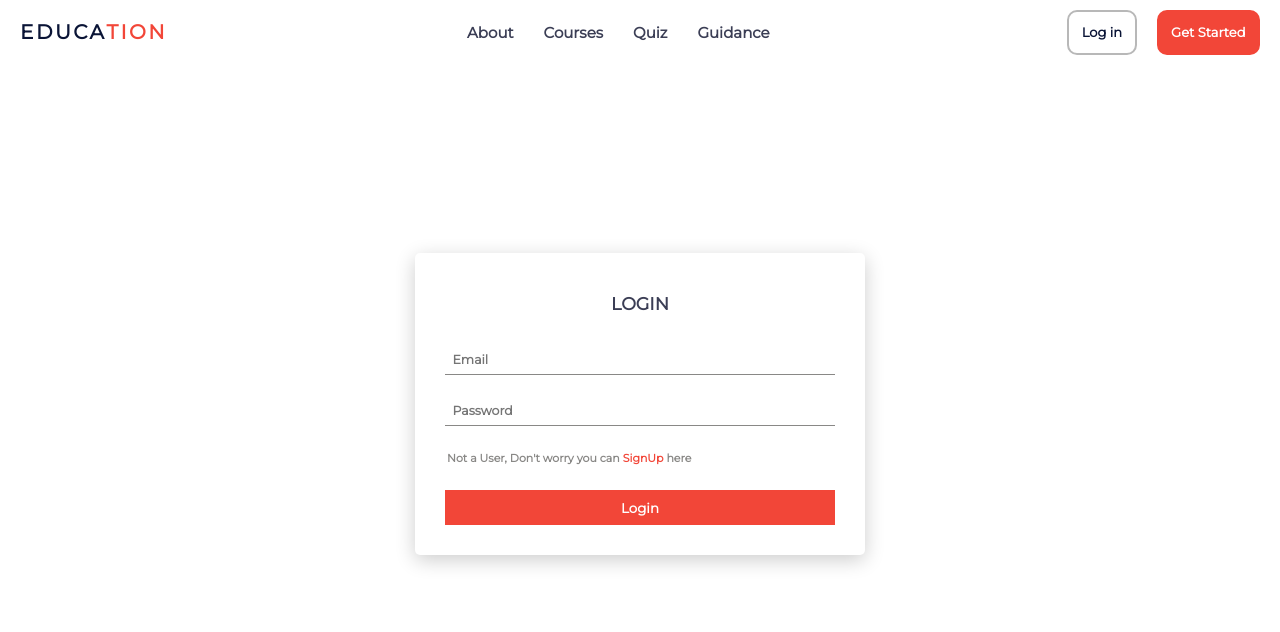
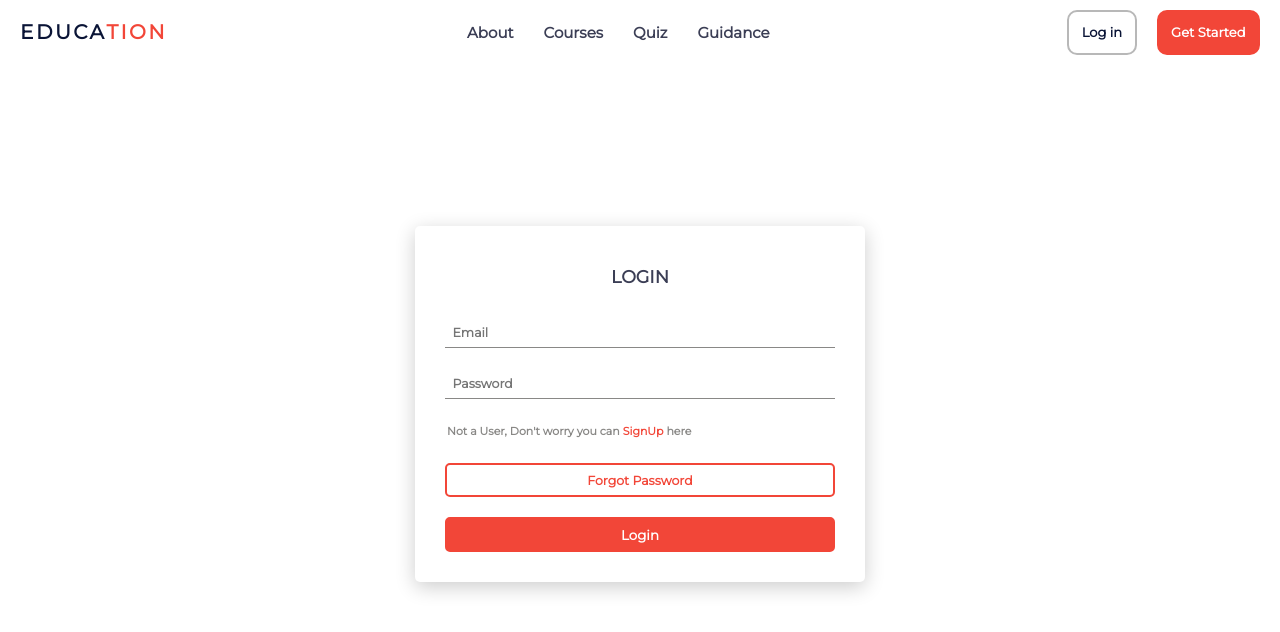
Before and after one commit to Akshima-Ghai/OneEducationalWebsiteForAll, a React (Create React App) app: page /login in a window 1280 px wide. Shown: the top 632 px of the page. Built offline with nearby package versions, Linux system fonts and the light colour scheme.

Commit message:
Added Forgot Button

```diff
--- a/src/pages/Auth/Login/Login.css
+++ b/src/pages/Auth/Login/Login.css
@@ -24,6 +24,7 @@
     font-weight: bold;
     border: none;
     outline: none;
+    border-radius: 5px;
     font-family: inherit;
     cursor: pointer;
     border: 2px solid #f24638;
@@ -33,6 +34,22 @@
 .login__form--button:hover {
     background-color: white;
     color: #f24638;
+}
+
+.login__forgot--button a{
+    display: block;
+    text-align: center;
+    text-decoration: none;
+    font-size: 1.25rem;
+    color: #f24638;
+    padding: 0.75rem;
+    margin-top: 2rem;
+    font-weight: bold;
+    border: none;
+    outline: none;
+    border-radius: 5px;
+    font-family: inherit;
+    border: 2px solid #f24638;
 }
 
 .login__form--p {
--- a/src/pages/Auth/Login/Login.js
+++ b/src/pages/Auth/Login/Login.js
@@ -54,6 +54,7 @@ const Login = () => {
         <p className="login__form--p">
             Not a User, Don't worry you can <Link to="/signup"> SignUp </Link> here
         </p>
+        <p className="login__forgot--button"><Link to="/forgot_password">Forgot Password</Link></p>
         <button className="login__form--button" type="submit">
           Login
         </button>
--- a/src/pages/Auth/Signup/Signup.css
+++ b/src/pages/Auth/Signup/Signup.css
@@ -22,6 +22,7 @@
     padding: 0.75rem;
     margin-top: 2rem;
     font-weight: bold;
+    border-radius: 5px;
     border: none;
     outline: none;
     font-family: inherit;
```
